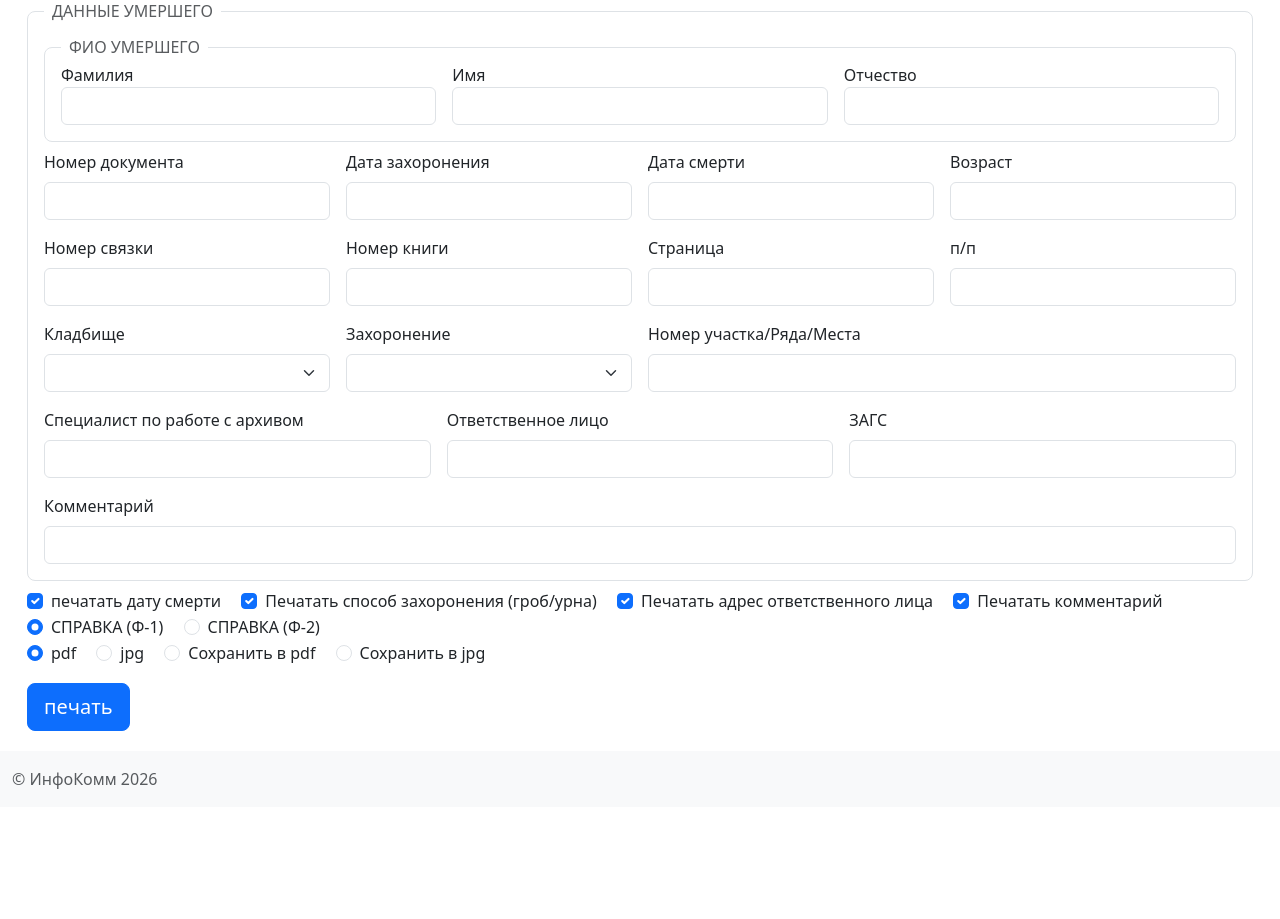
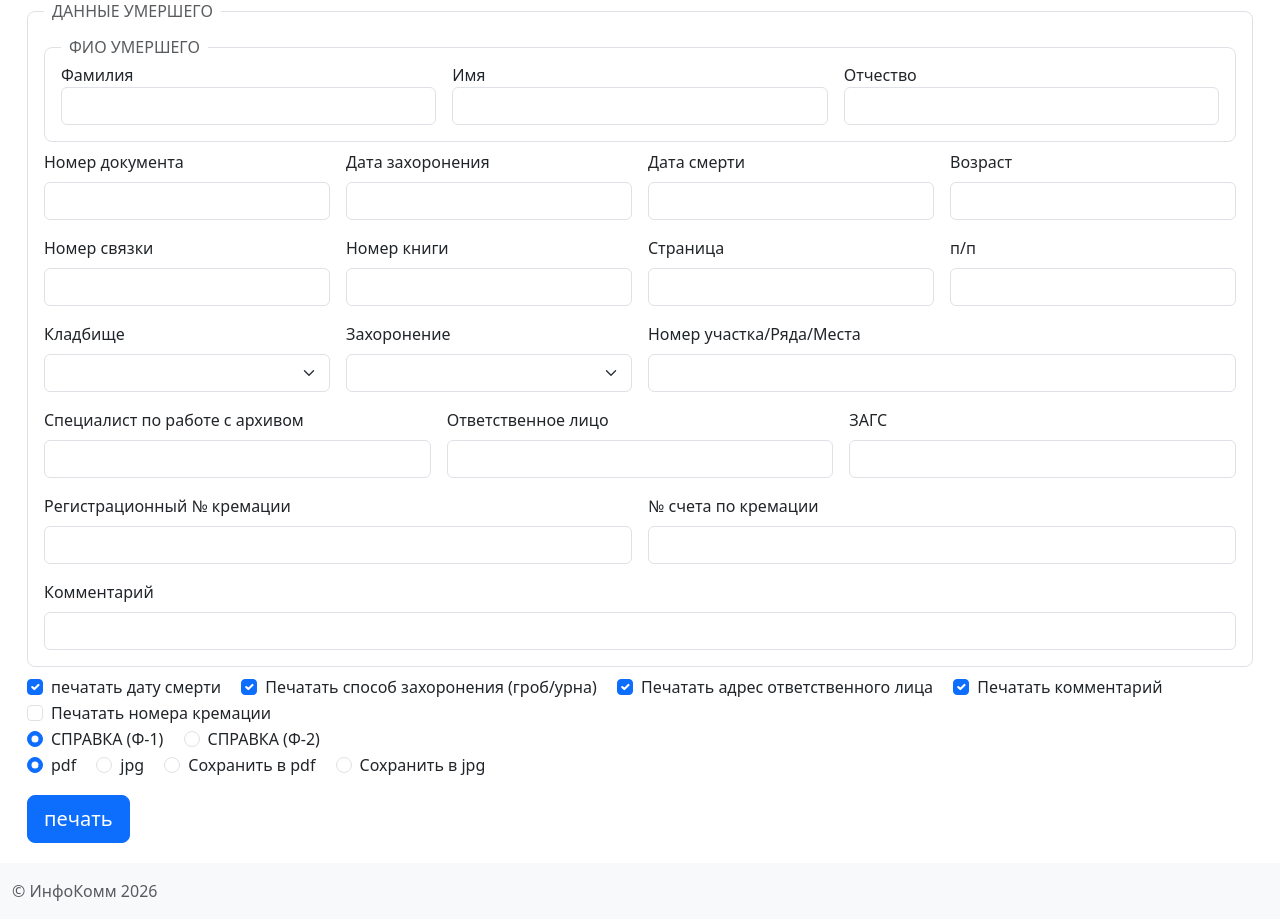
Before and after one commit to infocommru/RIP, a Yii app: template views/print/index.php in a window 1280 px wide. Shown: the part 373-1292 px from the top of the page. Before the commit the page ends 1162 px from the top, so only its background shows below. Run offline with PHP 8.4 and a stand-in for Yii, Linux system fonts and the light colour scheme; the template is opened without the code that fills it, so the values that code supplies are empty; some libraries are stand-ins or nearby versions.

Commit message:
test: добавлены поля кремации в печать

```diff
--- a/controllers/SearchController.php
+++ b/controllers/SearchController.php
@@ -380,12 +380,10 @@ class SearchController extends Controller {
                         ['term' => ['rip_year' => $rip_year]]
                     ];
 
-                    if ($rip_m) {
+                    if ($rip_m)
                         $mustConditions[] = ['term' => ['rip_month' => $rip_m]];
-                    }
-                    if ($rip_d) {
+                    if ($rip_d)
                         $mustConditions[] = ['term' => ['rip_day' => $rip_d]];
-                    }
 
                     $condition = ['bool' => ['must' => $mustConditions]];
                     break;
--- a/views/print/index.php
+++ b/views/print/index.php
@@ -58,6 +58,8 @@ $res = [
     'regnum'       => $sdata->regnum ?? '',
     'rip_date'     => Helper::formatDate($record->rip_date ?? ''),
     'death_date'   => Helper::formatDate($record->death_date ?? ''),
+    'num-crem-reg' => '', //заглушки
+    'num-crem-account' => '',
 ];
 
 $res = array_merge($res, HelperCache::splitFIO($record->fio ?? ''));
@@ -225,6 +227,16 @@ $res = array_merge($res, HelperCache::splitFIO($record->fio ?? ''));
                     </div>
 
                     <!-- Ряд 5 -->
+                     <div class="col-sm-6">
+                        <label for="num-crem-reg" class="form-label">Регистрационный № кремации</label>
+                        <input class="form-control" type="text" name="num-crem-reg" id="num-crem-reg" value="<?= $res['num-crem-reg'] ?>" />
+                    </div>
+                    <div class="col-sm-6">
+                        <label for="num-crem-account" class="form-label">№ счета по кремации</label>
+                        <input class="form-control" type="text" name="num-crem-account" id="num-crem-account" value="<?= $res['num-crem-account'] ?>" />
+                    </div>
+
+                    <!-- Ряд 6 -->
                     <div class="col-12">
                         <label for="comment" class="form-label">Комментарий</label>
                         <input class="form-control" type="text" name="comment" id="comment" value="<?= $res['comment'] ?>" />
@@ -250,6 +262,10 @@ $res = array_merge($res, HelperCache::splitFIO($record->fio ?? ''));
                     <div class="form-check form-check-inline">
                         <input checked class="form-check-input" type="checkbox" name="print_comment" id="print_comment" value="2">
                         <label class="form-check-label" for="print_comment">Печатать комментарий</label>
+                    </div>
+                    <div class="form-check form-check-inline">
+                        <input class="form-check-input" type="checkbox" name="print_crem" id="print_crem" value="2">
+                        <label class="form-check-label" for="print_crem">Печатать номера кремации</label>
                     </div>
                 </div>
             </div>
```
Also changed, not shown: views/print/form1.php (+6 -2 lines).
